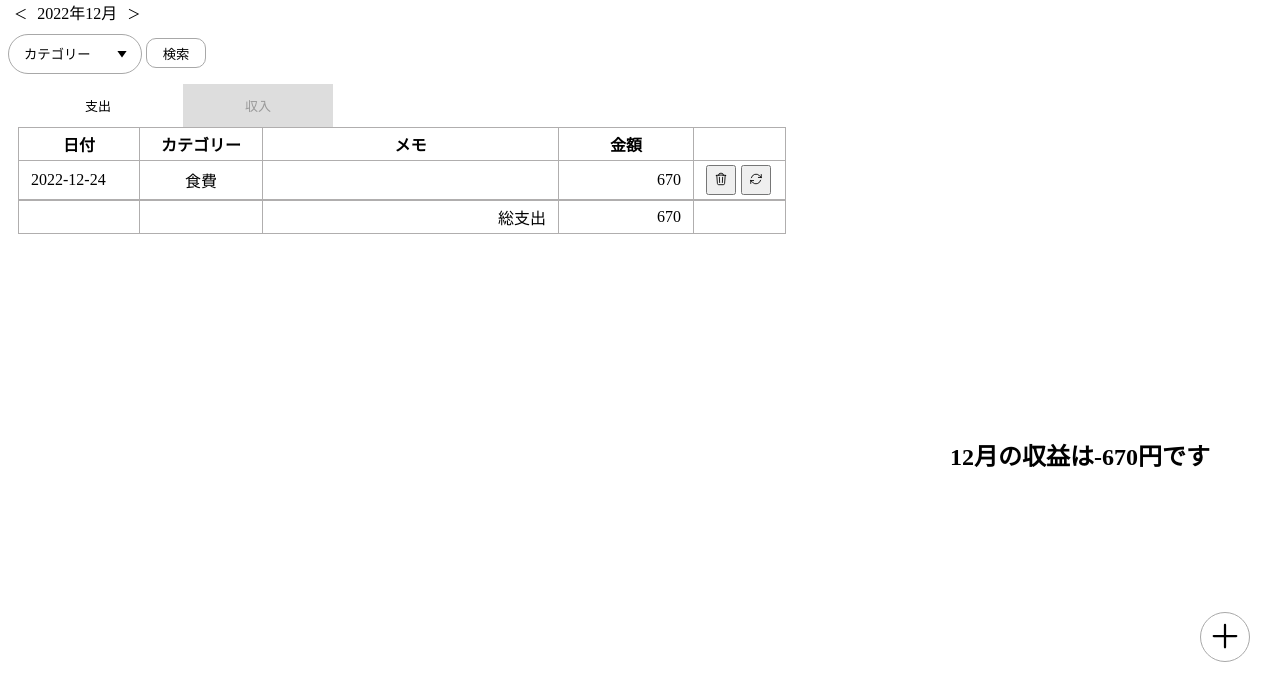
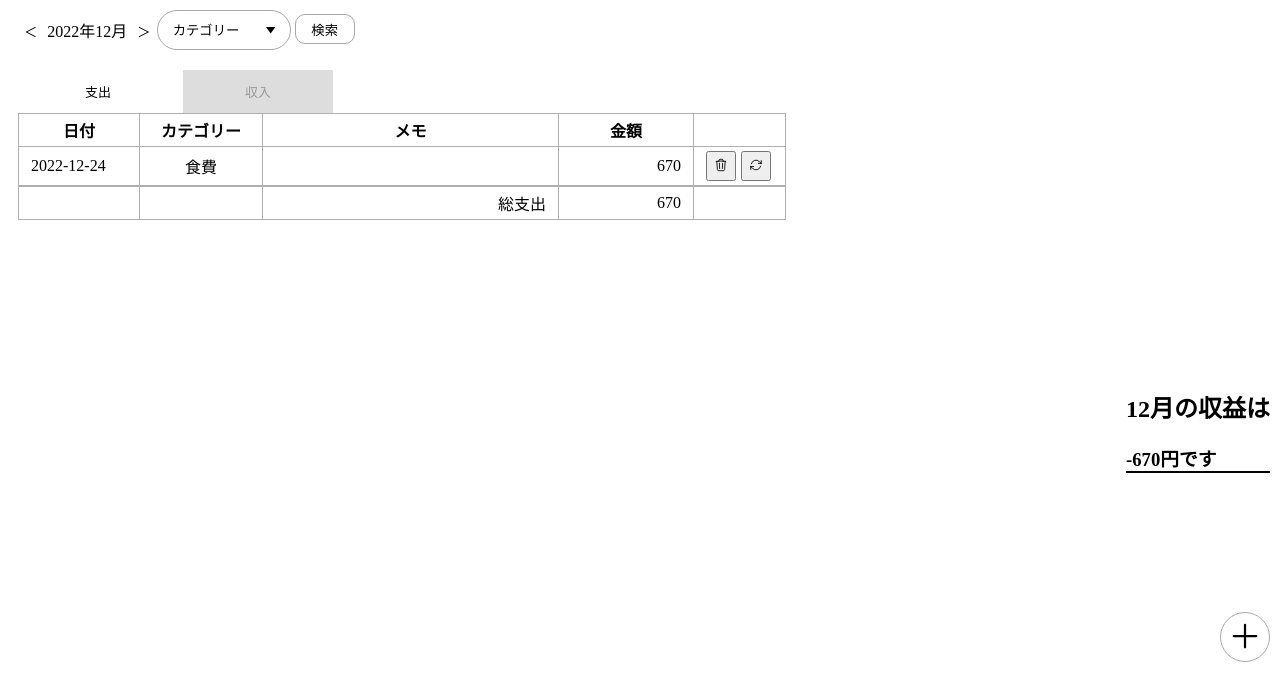
Before and after one commit to kumyuu326/money-manage, a Flask app: page /index in a window 1280 px wide. Shown: the part 108-800 px from the top of the page. Run offline with Flask 2, Linux system fonts and the light colour scheme; a user stored in the database is signed in; data comes from the database, SQL or seed files in the repository; both versions use the stored data as it was after the commit.

Commit message:
cssの改善など

```diff
--- a/app.py
+++ b/app.py
@@ -1,7 +1,6 @@
 from crypt import methods
 import datetime
 import os
-from unicodedata import category
 from flask import Flask, render_template, request, redirect, session, url_for
 from flask_login import UserMixin, LoginManager, current_user, login_required, login_user, logout_user
 from flask_sqlalchemy import SQLAlchemy
@@ -254,7 +253,6 @@ def new():
 @login_required
 def update():
     if request.method == 'POST':
-        print(request.referrer)
         id = request.form["id"]
         list = Money.query.filter_by(id=id).one()
 
--- a/static/style.css
+++ b/static/style.css
@@ -1,5 +1,6 @@
 @charset "utf-8";
 
+/* index.html */
 .moneylist table{
     border-collapse: separate;
     border-spacing: 0px 0px;
@@ -18,16 +19,11 @@
 }
 
 
-form.add_list{
-    background-color: #f0f2f7;
-    width: 300px;
-}
-
-
-.moneylist th, td{
+.moneylist th, .moneylist td{
     border-right: solid 1px rgb(176, 174, 174);
     border-bottom: solid 1px rgb(176, 174, 174);
 }
+
 .moneylist th, td:not(.delete_button, .update_button){
     padding: 4px 12px;
 }
@@ -41,16 +37,13 @@ table th{
     top: 0;
     background: white;
 }
+
 table tfoot{
     position: sticky;
     bottom: 0;
     background: white;
 }
 
-
-/* body.base_body{
-    overflow: hidden;
-} */
 
 .moneylist tfoot td{
     border-top: solid 1px rgb(176, 174, 174);
@@ -60,33 +53,6 @@ table tfoot{
     border-top: solid 1px rgb(176, 174, 174);
 }
 
-.moneylist .date_col{
-    width: 96px;
-}
-
-.moneylist .category_col{
-    width: 98px;
-}
-
-.moneylist .price_col{
-    width: 110px;
-}
-
-.moneylist .detail_col{
-    width: 271px;
-}
-
-.moneylist .delete_button form, .moneylist .delete_button button, .update_button form, .update_button button{
-    width: 30px;
-    height: 30px;
-}
-
-.moneylist .delete_button tr, .moneylist .delete_button th, .moneylist .delete_button td{
-    width: 26px;
-}
-.moneylist .update_button tr, th, td{
-    width: 21px;
-}
 
 .form_listadd{
     position: relative;
@@ -97,12 +63,13 @@ table tfoot{
     margin-left: 10px;
 }
 
+/* タブの切り替え(収入・支出) */
 .tab_wrap{margin: 10px auto;}
 input[type="radio"]{display:none;}
 .tab_area{font-size:0; margin:0 10px;}
 .tab_area label{width:150px; margin:0 5px; display:inline-block; padding:12px 0; color:#999; background:#ddd; text-align:center; font-size:13px; cursor:pointer; transition:ease 0.2s opacity;}
 .tab_area label:hover{opacity:0.5;}
-.panel_area{background:#fff;}
+.panel_area{background:#fff; max-width: 770px; min-width: 580px; width: 72%;}
 .moneylist{display:none;}
 
 #tab1:checked ~ .tab_area .tab1_label{background:#fff; color:#000;}
@@ -110,6 +77,7 @@ input[type="radio"]{display:none;}
 #tab2:checked ~ .tab_area .tab2_label{background:#fff; color:#000;}
 #tab2:checked ~ .panel_area #panel2{display:block;}
 
+/* 固定ヘッダー */
 .header01 {
     padding: 16px 24px;
     background-color: #fafafa;
@@ -156,6 +124,7 @@ input[type="radio"]{display:none;}
       list-style: none;
   }
 
+/* セレクトボックス（カテゴリー） */
 .select{
     display: inline-flex;
     align-items: center;
@@ -188,7 +157,7 @@ input[type="radio"]{display:none;}
 }
 
 
-
+/* 条件一致（カテゴリー）のボタン */
 .btn:link,
 .btn:visited {
     text-transform: uppercase;
@@ -237,21 +206,10 @@ input.btn{
     border-radius: 10px;
 }
 
-.f_conditions{
-    margin-top: 10px;
-}
 
-.add_button{
-    position: absolute;
-    bottom: 30px;
-    right: 30px;
-}
+/* /newへのページ遷移ボタン */
 
-.profit h2{
-    position: absolute;
-    right: 70px;
-    bottom: 200px;
-}
+
 
 .add_button button{
     background: transparent;
@@ -261,7 +219,104 @@ input.btn{
     border-radius: 75px;
 }
 
+.form{
+    display: flex;
+    align-items: center;
+    padding: 10px 10px;
+}
+
+/* 収益の表示 */
+.profit{
+    display: inline;
+    position: absolute;
+}
+
+.profit h3{
+    border-bottom: 2px solid #000;
+}
+
+/* リスト切り替え(月ごと)のボタン */
 .list_change button{
     border: none;
     background: transparent;
 }
+
+/* new.html */
+form.add_list{
+    background-color: #f0f2f7;
+    width: 300px;
+}
+
+@media screen and (min-width: 620px) {
+    .moneylist .date_col{
+        min-width: 96px;
+    }
+
+    .moneylist .category_col{
+        width: 98px;
+        min-width: 98px;
+    }
+
+    .moneylist .price_col{
+        width: 110px;
+        min-width: 90px;
+    }
+
+    .moneylist .detail_col{
+        width: 271px;
+        min-width: 100px;
+    }
+
+    .moneylist th.delete_button, .moneylist th.update_button{
+        width: 21px;
+        min-width: 20px;
+    }
+
+    .moneylist .delete_button form, .moneylist .delete_button button, .update_button form, .update_button button{
+        width: 30px;
+        height: 30px;
+    }
+
+}
+
+@media screen and (min-width: 730px) {
+    .add_button{
+        position: absolute;
+        bottom: 30px;
+        right: 10px;
+    }
+}
+
+@media screen and (min-width: 875px) {
+    .profit{
+        right: 10px;
+        bottom: 200px;
+    }
+}
+
+@media screen and (max-width: 620px) {
+    .moneylist .date_col{
+        width: 96px;
+    }
+
+    .moneylist .category_col{
+        width: 98px;
+    }
+
+    .moneylist .price_col{
+        width: 90px;
+    }
+
+    .moneylist .detail_col{
+        width: 100px;
+    }
+
+    .moneylist th.delete_button, .moneylist th.update_button{
+        width: 20px;
+    }
+
+    .moneylist .delete_button form, .moneylist .delete_button button, .update_button form, .update_button button{
+        width: 30px;
+        height: 30px;
+    }
+}
--- a/templates/index.html
+++ b/templates/index.html
@@ -18,16 +18,8 @@
     </nav>
 </header>
 
-<div align="right" class="add_button">
-    <form action="/new" method="get">
-        <button type="submit">
-            <svg xmlns="http://www.w3.org/2000/svg" fill="none" viewBox="0 0 24 24" stroke-width="1.5" stroke="currentColor" class="w-6 h-6">
-                <path stroke-linecap="round" stroke-linejoin="round" d="M12 4.5v15m7.5-7.5h-15" />
-              </svg>
-        </button>
-    </form>
-</div>
 
+<div class="form">
 {% if button_sel == 1 %}
 <div class="list_change">
 <form action="/index" method="post">
@@ -60,10 +52,8 @@
         <input type="submit" value="検索" class="btn">
     </form>
 </div>
+</div>
 
-<div class="profit">
-    <h2>{{ today_month }}月の収益は{{ profit }}円です</h2>
-</div>
 
 <div class="tab_wrap">
     <input type="radio" name="tab_btn" id="tab1" checked>
@@ -75,7 +65,7 @@
 </div>
 
 <div class="panel_area">
-<div class="moneylist" id="panel1" style="height: 488px;overflow: scroll;width: 900px;">
+<div class="moneylist" id="panel1" style="height: 488px;overflow: scroll;width: 100%;">
 <table>
     <thead class="list_head">
         <tr>
@@ -131,7 +121,7 @@
 </table>
 </div>
 
-<div class="moneylist" id="panel2" style="height: 488px;overflow: scroll;width: 900px;">
+<div class="moneylist" id="panel2" style="height: 488px;overflow: scroll;width: 100%;">
     <table>
         <thead class="list_head">
             <tr>
@@ -189,6 +179,20 @@
 </div>
 </div>
 
+<div class="add_button">
+    <form action="/new" method="get">
+        <button type="submit">
+            <svg xmlns="http://www.w3.org/2000/svg" fill="none" viewBox="0 0 24 24" stroke-width="1.5" stroke="currentColor" class="w-6 h-6">
+                <path stroke-linecap="round" stroke-linejoin="round" d="M12 4.5v15m7.5-7.5h-15" />
+              </svg>
+        </button>
+    </form>
+</div>
+
+<div class="profit">
+    <h2>{{ today_month }}月の収益は</h2>
+    <h3>{{ profit }}円です</h3>
+</div>
 
 
 {% endblock content %}
```
Also changed, not shown: blog.db. Lines whose indentation alone changed are shown as unchanged.
